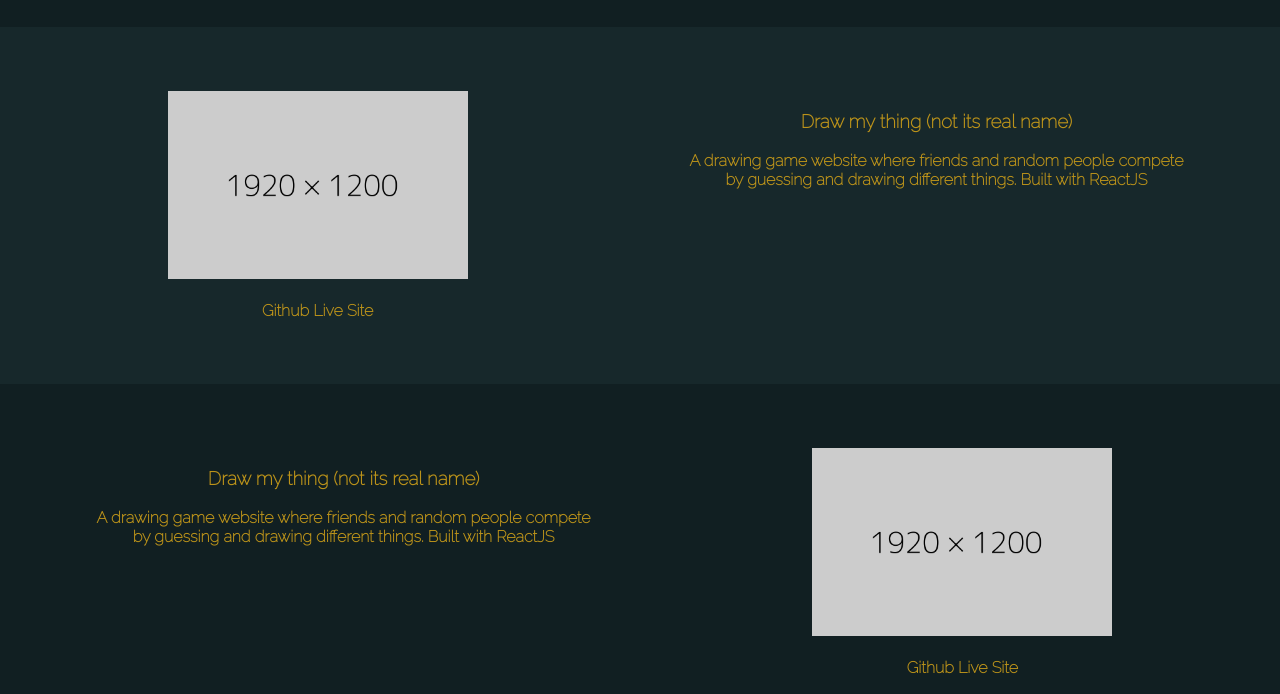
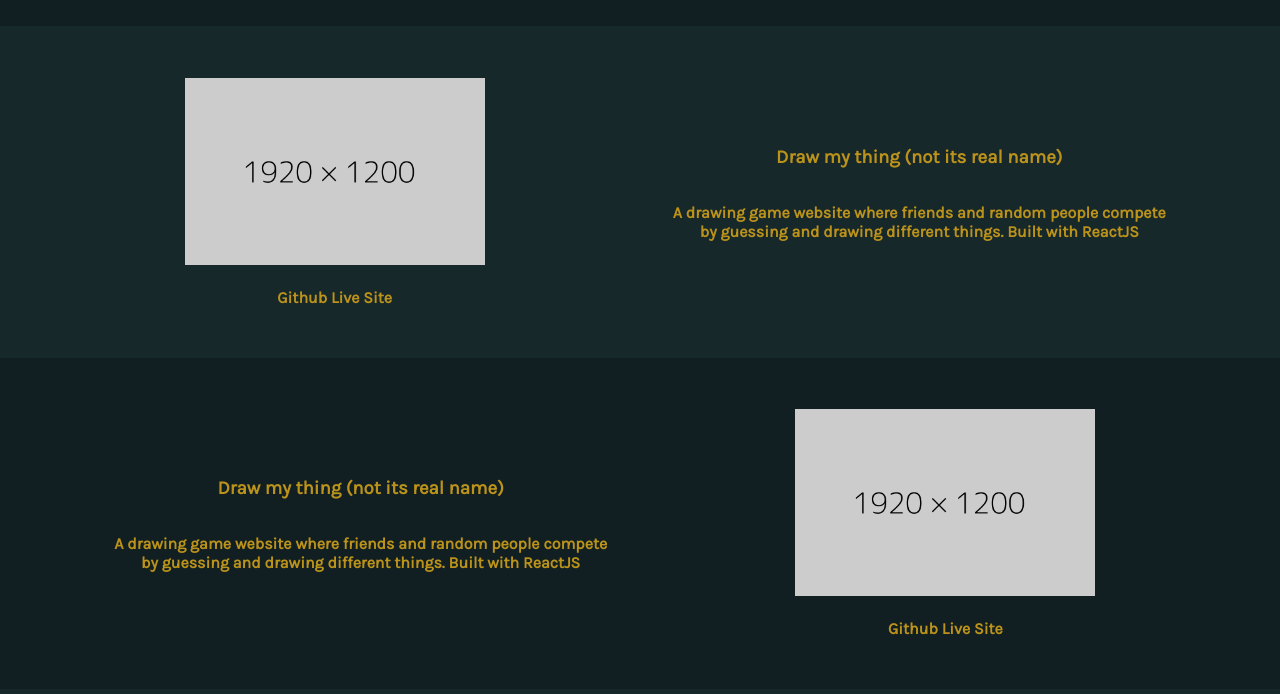
Before and after one commit to Starboy-Sharma/HTMLPortfolio, a plain HTML site: page index.html in a window 1280 px wide. Shown: the part 1626-2320 px from the top of the page. Drawn offline with nearby package versions, Linux system fonts and the light colour scheme.

Commit message:
configrured some values to make some parts look better

```diff
--- a/style.css
+++ b/style.css
@@ -5,7 +5,7 @@
   margin: 0;
   padding: 0;
   scroll-behavior: smooth;
-  font-family: "Raleway";
+  font-family: "Karla";
   color: rgb(188, 147, 26);
 }
 
@@ -238,12 +238,16 @@
 }
 
 .project-description{
-  padding: 5% 4%;
+  display: flex;
+  align-items: center;
+  flex-direction: column;
+  justify-content: center;
+  padding: 4% 0;
   max-width: 500px;
 }
 
 .project-picture{
-  padding: 5% 4%;
+  padding: 4% 0;
   width: 35%;
   display: flex;
   flex-direction: column;
```
